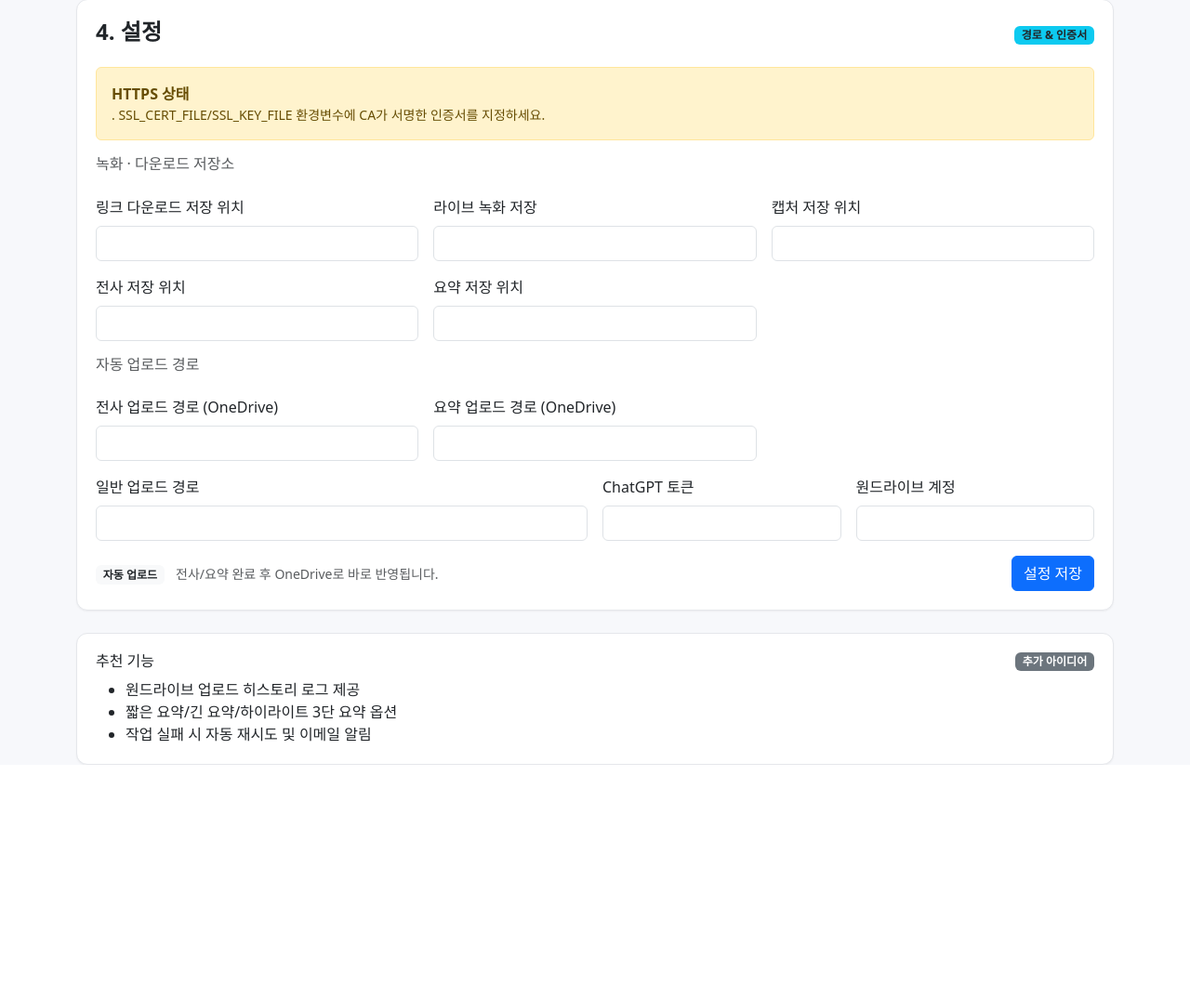
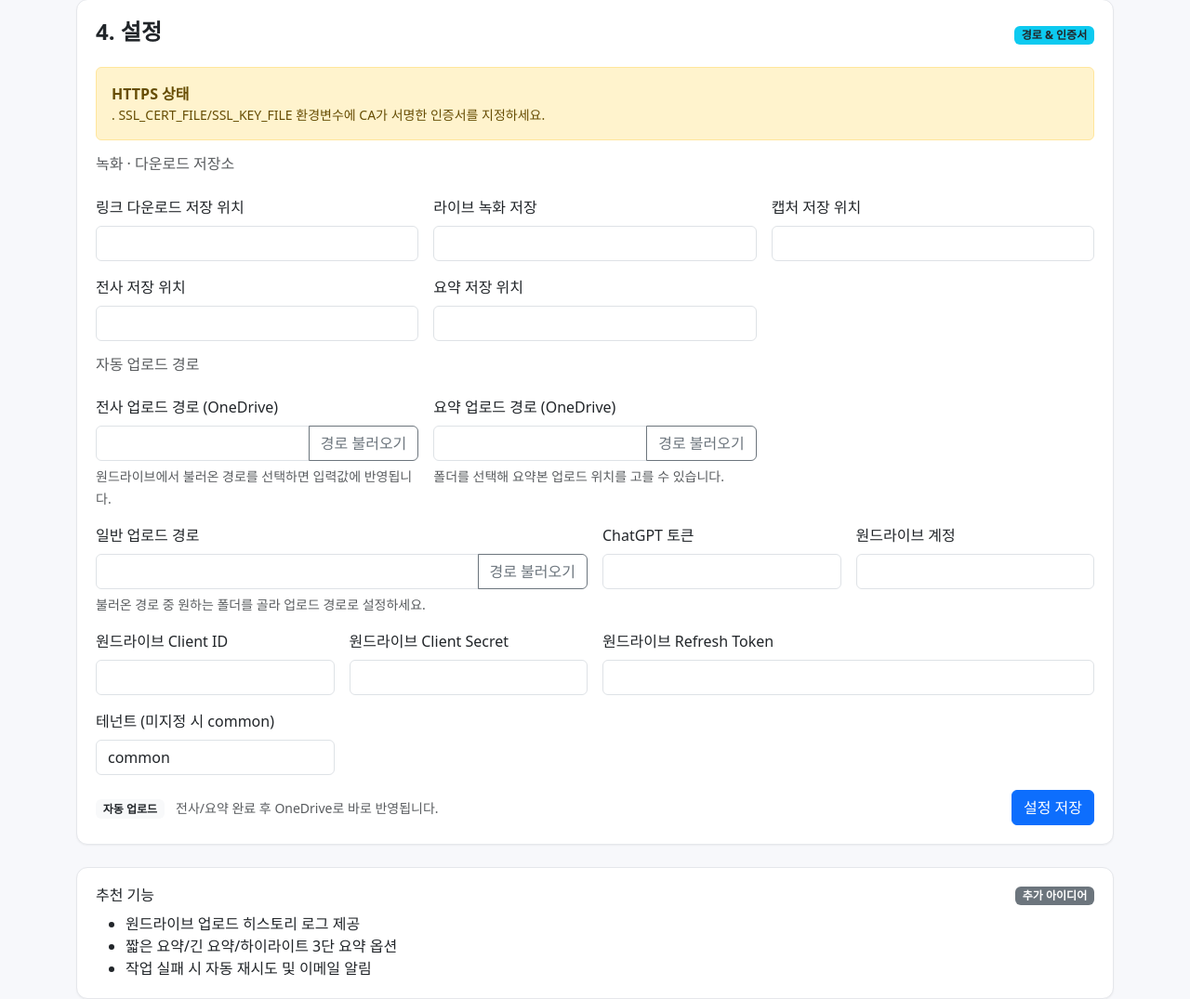
Before and after one commit to cw-isl/yt-telegram-bot, a Flask app: template templates/index.html in a window 1280 px wide. Shown: the part 945-2020 px from the top of the page at 93% size. Before the commit the page ends 1768 px from the top, so only its background shows below. Run offline with Flask 3, Linux system fonts and the light colour scheme; the template is opened without the code that fills it, so the values that code supplies are empty.

Commit message:
Add OneDrive integration and folder picker

```diff
--- a/app.py
+++ b/app.py
@@ -10,7 +10,14 @@ from flask import Flask, abort, flash, jsonify, redirect, render_template, reque
 from flask import send_from_directory
 from werkzeug.middleware.proxy_fix import ProxyFix
 
-from youtube_recorder_bot import capture_live_frame, load_settings, save_settings, yt_download
+from youtube_recorder_bot import (
+    acquire_onedrive_access_token,
+    capture_live_frame,
+    list_onedrive_folders,
+    load_settings,
+    save_settings,
+    yt_download,
+)
 
 
 BASE_DIR = Path(__file__).resolve().parent
@@ -211,8 +218,11 @@ def download_action():
 
     message = f"다운로드 완료: {result.name}"
     if upload_after:
-        # Placeholder for future upload integration
-        message += " (업로드 예약)"
+        token, token_error = acquire_onedrive_access_token(load_settings().get("auth", {}))
+        if token:
+            message += " (원드라이브 업로드 예약)"
+        else:
+            message += f" (업로드 보류: {token_error or 'OneDrive 토큰 필요'})"
 
     flash(message, "success")
     return jsonify({"ok": True, "message": message, "file_name": result.name})
@@ -238,6 +248,17 @@ def summary_action():
     return redirect(url_for("index"))
 
 
+@app.route("/api/onedrive/folders")
+def onedrive_folders():
+    settings = load_settings()
+    folders, error = list_onedrive_folders(settings.get("auth", {}))
+
+    if error:
+        return jsonify({"ok": False, "message": error}), 400
+
+    return jsonify({"ok": True, "folders": folders, "count": len(folders)})
+
+
 @app.route("/settings", methods=["POST"])
 def settings_action():
     current = load_settings()
@@ -255,6 +276,10 @@ def settings_action():
 
     current["auth"]["chatgpt_token"] = request.form.get("chatgpt_token", "")
     current["auth"]["onedrive_account"] = request.form.get("onedrive_account", "")
+    current["auth"]["onedrive_client_id"] = request.form.get("onedrive_client_id", "")
+    current["auth"]["onedrive_client_secret"] = request.form.get("onedrive_client_secret", "")
+    current["auth"]["onedrive_refresh_token"] = request.form.get("onedrive_refresh_token", "")
+    current["auth"]["onedrive_tenant"] = request.form.get("onedrive_tenant", "common")
 
     save_settings(current)
     flash("설정이 저장되었습니다.", "success")
--- a/config/defaults.yaml
+++ b/config/defaults.yaml
@@ -11,7 +11,11 @@
   },
   "auth": {
     "chatgpt_token": "",
-    "onedrive_account": ""
+    "onedrive_account": "",
+    "onedrive_client_id": "",
+    "onedrive_client_secret": "",
+    "onedrive_refresh_token": "",
+    "onedrive_tenant": "common"
   },
   "ui": {
     "onedrive_categories": [
--- a/requirements.txt
+++ b/requirements.txt
@@ -1,2 +1,3 @@
 flask>=2.3.0
 pyyaml>=6.0.0
+requests>=2.31.0
--- a/templates/index.html
+++ b/templates/index.html
@@ -179,16 +179,31 @@
         </div>
         <div class="col-md-4">
           <label class="form-label">전사 업로드 경로 (OneDrive)</label>
-          <input class="form-control" name="transcript_upload" value="{{ settings.paths.transcript_upload }}" />
+          <div class="input-group mb-1">
+            <input class="form-control onedrive-path-input" name="transcript_upload" id="transcript_upload" value="{{ settings.paths.transcript_upload }}" />
+            <button class="btn btn-outline-secondary onedrive-path-button" data-target="transcript-upload-select" type="button">경로 불러오기</button>
+          </div>
+          <select class="form-select onedrive-path-select d-none" id="transcript-upload-select" data-bind-input="transcript_upload"></select>
+          <small class="text-muted">원드라이브에서 불러온 경로를 선택하면 입력값에 반영됩니다.</small>
         </div>
         <div class="col-md-4">
           <label class="form-label">요약 업로드 경로 (OneDrive)</label>
-          <input class="form-control" name="summary_upload" value="{{ settings.paths.summary_upload }}" />
+          <div class="input-group mb-1">
+            <input class="form-control onedrive-path-input" name="summary_upload" id="summary_upload" value="{{ settings.paths.summary_upload }}" />
+            <button class="btn btn-outline-secondary onedrive-path-button" data-target="summary-upload-select" type="button">경로 불러오기</button>
+          </div>
+          <select class="form-select onedrive-path-select d-none" id="summary-upload-select" data-bind-input="summary_upload"></select>
+          <small class="text-muted">폴더를 선택해 요약본 업로드 위치를 고를 수 있습니다.</small>
         </div>
 
         <div class="col-md-6">
           <label class="form-label">일반 업로드 경로</label>
-          <input class="form-control" name="onedrive_upload" value="{{ settings.paths.onedrive_upload }}" />
+          <div class="input-group mb-1">
+            <input class="form-control onedrive-path-input" name="onedrive_upload" id="onedrive_upload" value="{{ settings.paths.onedrive_upload }}" />
+            <button class="btn btn-outline-secondary onedrive-path-button" data-target="general-upload-select" type="button">경로 불러오기</button>
+          </div>
+          <select class="form-select onedrive-path-select d-none" id="general-upload-select" data-bind-input="onedrive_upload"></select>
+          <small class="text-muted">불러온 경로 중 원하는 폴더를 골라 업로드 경로로 설정하세요.</small>
         </div>
         <div class="col-md-3">
           <label class="form-label">ChatGPT 토큰</label>
@@ -197,6 +212,22 @@
         <div class="col-md-3">
           <label class="form-label">원드라이브 계정</label>
           <input class="form-control" name="onedrive_account" value="{{ settings.auth.onedrive_account }}" />
+        </div>
+        <div class="col-md-3">
+          <label class="form-label">원드라이브 Client ID</label>
+          <input class="form-control" name="onedrive_client_id" value="{{ settings.auth.onedrive_client_id }}" />
+        </div>
+        <div class="col-md-3">
+          <label class="form-label">원드라이브 Client Secret</label>
+          <input class="form-control" name="onedrive_client_secret" value="{{ settings.auth.onedrive_client_secret }}" />
+        </div>
+        <div class="col-md-6">
+          <label class="form-label">원드라이브 Refresh Token</label>
+          <input class="form-control" name="onedrive_refresh_token" value="{{ settings.auth.onedrive_refresh_token }}" />
+        </div>
+        <div class="col-md-3">
+          <label class="form-label">테넌트 (미지정 시 common)</label>
+          <input class="form-control" name="onedrive_tenant" value="{{ settings.auth.onedrive_tenant or 'common' }}" />
         </div>
 
         <div class="col-12 d-flex justify-content-between align-items-center">
@@ -428,6 +459,82 @@
   const downloadProgress = document.getElementById("download-progress");
   const progressBar = document.getElementById("download-progress-bar");
   const downloadStatus = document.getElementById("download-status");
+  const onedriveButtons = document.querySelectorAll(".onedrive-path-button");
+  const onedriveSelects = document.querySelectorAll(".onedrive-path-select");
+  let cachedOnedrivePaths = null;
+
+  const bindSelectsToInputs = () => {
+    onedriveSelects.forEach((select) => {
+      const inputId = select.dataset.bindInput;
+      const targetInput = inputId ? document.getElementById(inputId) : null;
+      if (!targetInput) return;
+      select.addEventListener("change", () => {
+        if (select.value) {
+          targetInput.value = select.value;
+        }
+      });
+    });
+  };
+
+  const populateOnedriveSelects = (paths) => {
+    onedriveSelects.forEach((select) => {
+      select.innerHTML = "";
+      const placeholder = document.createElement("option");
+      placeholder.value = "";
+      placeholder.textContent = "폴더를 선택하세요";
+      select.appendChild(placeholder);
+
+      paths.forEach((path) => {
+        const option = document.createElement("option");
+        option.value = path;
+        option.textContent = path;
+        select.appendChild(option);
+      });
+    });
+  };
+
+  const loadOnedrivePaths = async (triggerButton) => {
+    if (cachedOnedrivePaths) return cachedOnedrivePaths;
+    const originalText = triggerButton?.textContent;
+    if (triggerButton) {
+      triggerButton.disabled = true;
+      triggerButton.textContent = "불러오는 중...";
+    }
+
+    try {
+      const response = await fetch("{{ url_for('onedrive_folders') }}");
+      const payload = await response.json();
+      if (!response.ok || !payload.ok) {
+        throw new Error(payload.message || "원드라이브 경로를 불러오지 못했습니다.");
+      }
+      cachedOnedrivePaths = payload.folders || [];
+      populateOnedriveSelects(cachedOnedrivePaths);
+      return cachedOnedrivePaths;
+    } catch (error) {
+      alert(error.message || "OneDrive 호출 중 오류가 발생했습니다.");
+      return [];
+    } finally {
+      if (triggerButton) {
+        triggerButton.disabled = false;
+        triggerButton.textContent = originalText || "경로 불러오기";
+      }
+    }
+  };
+
+  const setupOnedriveButtons = () => {
+    bindSelectsToInputs();
+    onedriveButtons.forEach((button) => {
+      const targetId = button.dataset.target;
+      const select = targetId ? document.getElementById(targetId) : null;
+      if (!select) return;
+
+      button.addEventListener("click", async () => {
+        await loadOnedrivePaths(button);
+        select.classList.remove("d-none");
+        select.scrollIntoView({ behavior: "smooth", block: "nearest" });
+      });
+    });
+  };
 
   if (downloadForm) {
     let timerId;
@@ -482,5 +589,7 @@
       }
     });
   }
+
+  setupOnedriveButtons();
 </script>
 {% endblock %}
```
Also changed, not shown: youtube_recorder_bot.py (+90 -0 lines).
